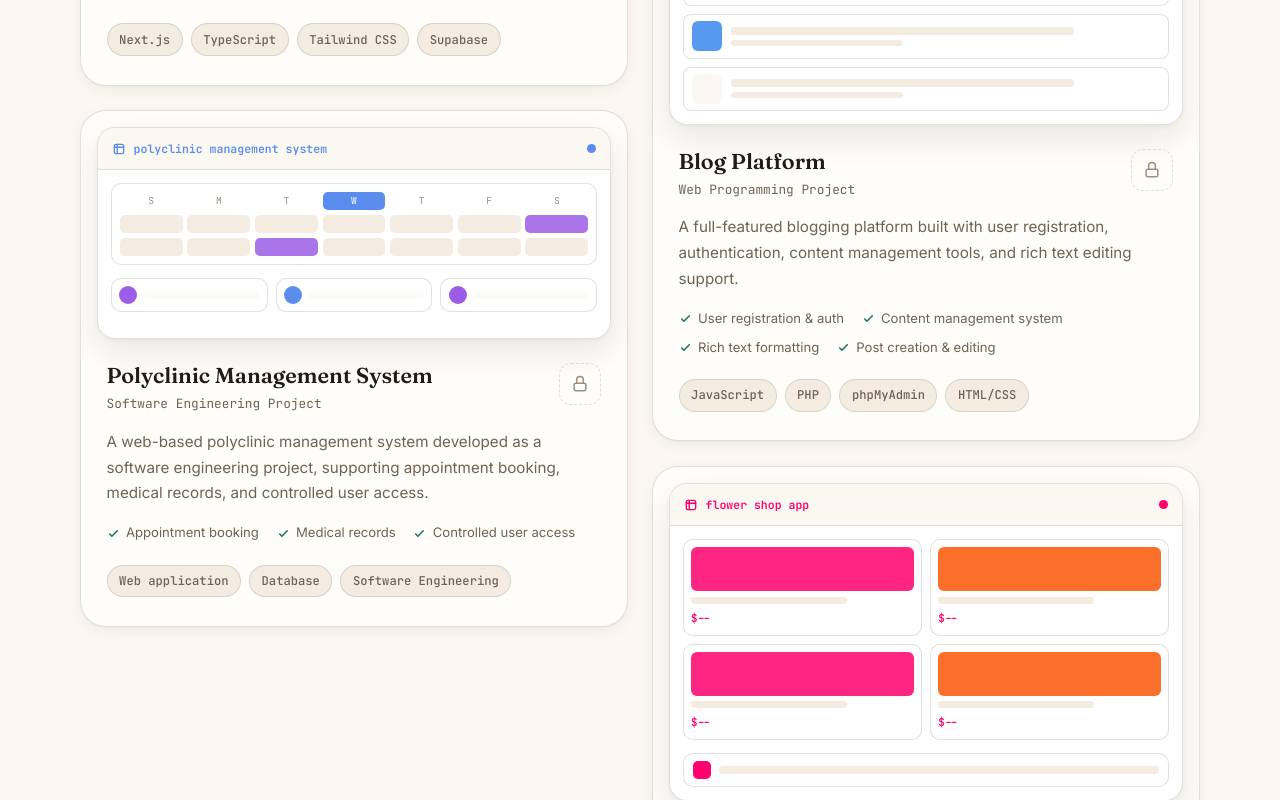
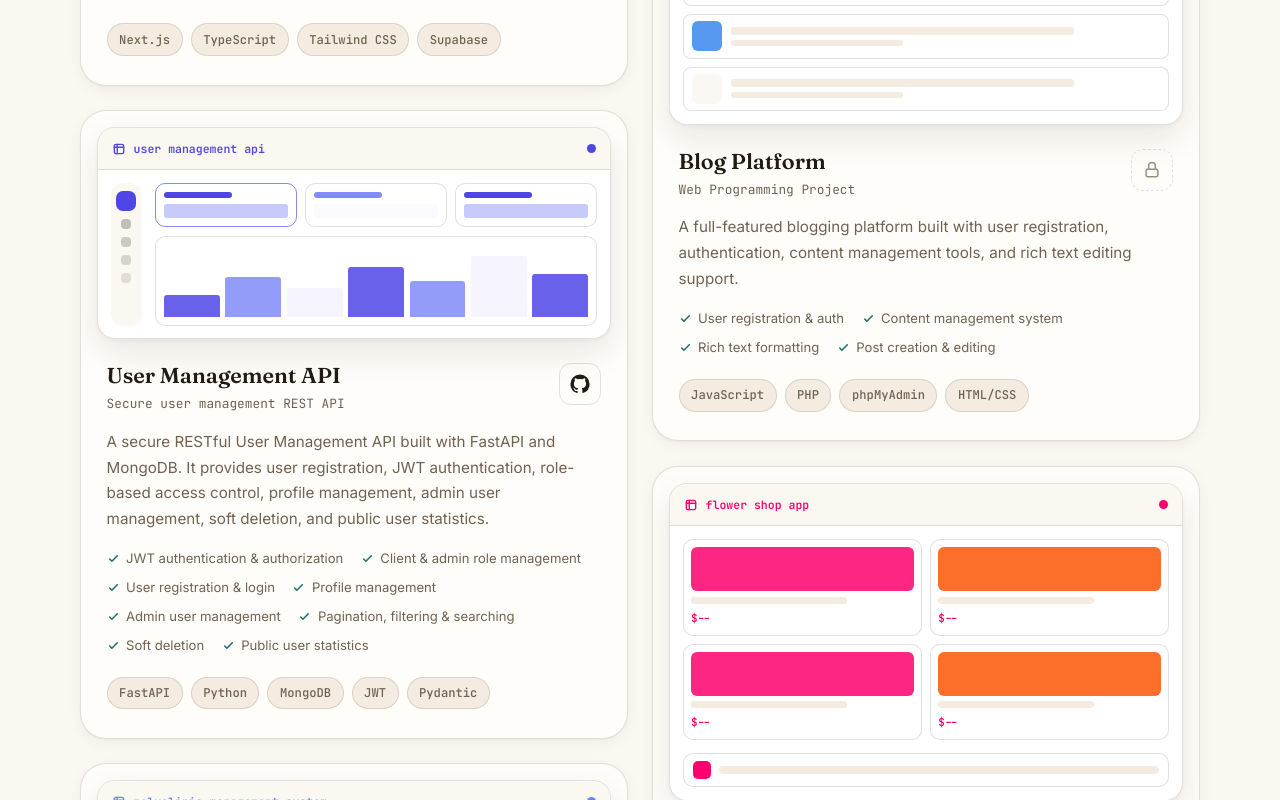
Before and after one commit to nireezalsweidan/My-Portfolio, a React (Vite) app: page / in a window 1280 px wide. Shown: the part 10320-11120 px from the top of the page. Built offline with nearby package versions, Linux system fonts and the light colour scheme.

Commit message:
added fastapi project

```diff
--- a/src/data/projects.js
+++ b/src/data/projects.js
@@ -60,6 +60,43 @@ export const projects = [
     featured: false,
     palette: ['#2A9D8F', '#E9C46A', '#FFFFFF'],
     mock: 'booking',
+  },
+  {
+    id: 'user-management-api',
+
+    title: 'User Management API',
+
+    subtitle: 'Secure user management REST API',
+
+    description:
+      'A secure RESTful User Management API built with FastAPI and MongoDB. It provides user registration, JWT authentication, role-based access control, profile management, admin user management, soft deletion, and public user statistics.',
+
+    features: [
+      'JWT authentication & authorization',
+      'Client & admin role management',
+      'User registration & login',
+      'Profile management',
+      'Admin user management',
+      'Pagination, filtering & searching',
+      'Soft deletion',
+      'Public user statistics',
+    ],
+
+    technologies: [
+      'FastAPI',
+      'Python',
+      'MongoDB',
+      'JWT',
+      'Pydantic',
+    ],
+
+    github: 'https://github.com/nireezalsweidan/Authentication-and-User-Management-System',
+
+    featured: false,
+
+    palette: ['#4F46E5', '#818CF8', '#F5F3FF'],
+
+    mock: 'user-management-api',
   },
   {
     id: 'polyclinic',
```
